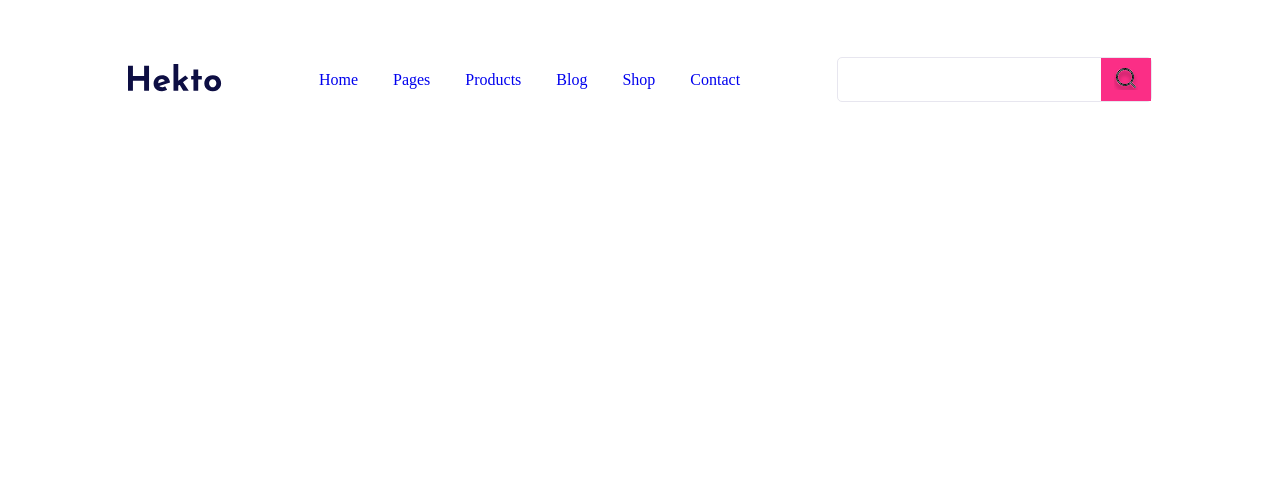
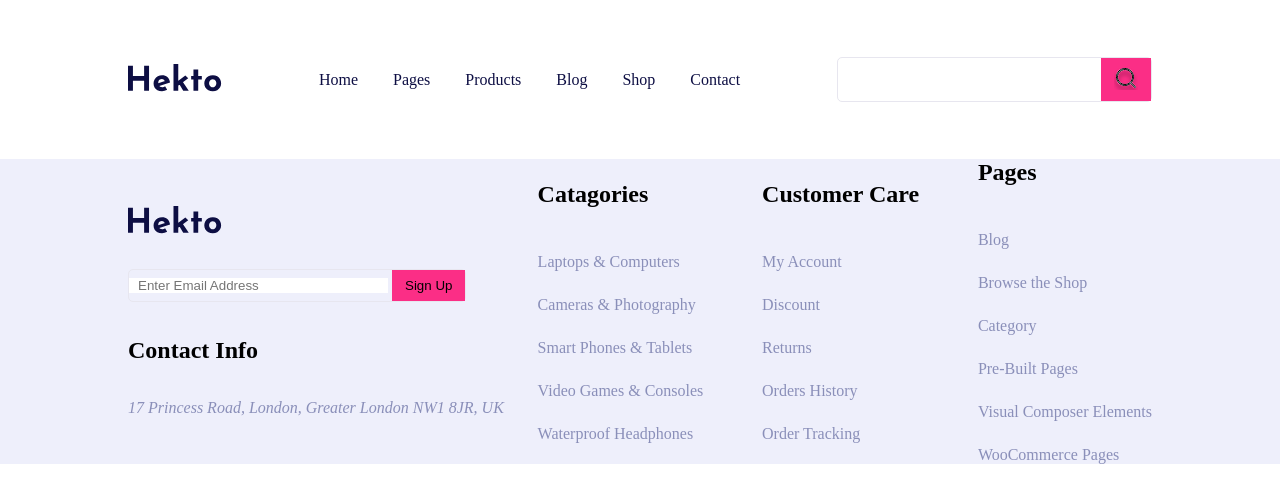
Before and after one commit to bisanNhamad/hecto-project, a plain HTML site: page index.html in a window 1280 px wide. Drawn offline with Linux system fonts and the light colour scheme.

Commit message:
create a footer section

```diff
--- a/assets/base.css
+++ b/assets/base.css
@@ -29,3 +29,39 @@ ul
     width: 80%;
     margin: auto;
 }
+.d-flex
+{
+    display: flex;
+}
+.flex-direction
+{
+    flex-direction: column;
+}
+.gap-1
+{
+    gap: 5px;
+}
+.gap-2
+{
+    gap: 10px;
+}
+.gap-3
+{
+    gap: 15px;
+}
+.gap-5
+{
+    gap: 20px;
+}
+.gap-6
+{
+    gap: 25px;
+}
+.gap-7
+{
+    gap: 30px;
+}
+.gap-8
+{
+    gap: 35px;
+}
--- a/assets/main.css
+++ b/assets/main.css
@@ -16,7 +16,7 @@ body
 }
 .list a
 {
-    color: 0D0E43;
+    color: #0D0E43;
 }
 
 .header.active
@@ -46,3 +46,24 @@ body
     border: 1px solid #E7E6EF;
     border-radius: 5px;
 }
+.footer
+{
+    background-color: #EEEFFB;
+}
+.footer .right-side
+{
+    width: 60%;
+}
+.footer .left-side
+{
+    gap: 35px;
+    align-items: flex-start;
+}
+.footer-item
+{
+    gap: 45px;
+}
+.footer a, .address-info
+{
+    color: #8A8FB9;
+}
--- a/index.html
+++ b/index.html
@@ -53,5 +53,61 @@
         </div>
 
     </header>
+    <footer class="footer">
+        <div class="container">
+            <div class="row">
+                <div class="left-side d-flex flex-direction">
+                    <img src="./assets/img/img-logo/Hekto.svg" />
+                    <div class="search">
+                        <form>
+                            <input type="email" placeholder="Enter Email Address">
+                            <button type="submit" class="text-width">Sign Up</button>
+                        </form>
+                    </div>
+
+                    <h2>Contact Info</h2>
+                    <div class="address-info">
+                        <address>17 Princess Road, London, Greater London NW1 8JR, UK</address>
+                    </div>
+                </div>
+
+                <div class="right-side">
+                    <div class="row">
+                        <div class="footer-item d-flex flex-direction gap-3">
+                            <h2>Catagories</h2>
+                            <nav class="d-flex flex-direction gap-6">
+                                <a href="#">Laptops & Computers</a>
+                                <a href="#">Cameras & Photography</a>
+                                <a href="#">Smart Phones & Tablets</a>
+                                <a href="#">Video Games & Consoles</a>
+                                <a href="#">Waterproof Headphones</a>
+
+                            </nav>
+                        </div>
+                        <div class="footer-item d-flex flex-direction gap-3">
+                            <h2>Customer Care</h2>
+                            <nav class="d-flex flex-direction gap-6">
+                                <a href="#">My Account</a>
+                                <a href="#">Discount</a>
+                                <a href="#">Returns</a>
+                                <a href="#">Orders History</a>
+                                <a href="#">Order Tracking</a>
+                        </div>
+                        <div class="footer-item d-flex flex-direction gap-3">
+                            <h2>Pages</h2>
+                            <nav class="d-flex flex-direction gap-6">
+                                <a href="#">Blog</a>
+                                <a href="#">Browse the Shop</a>
+                                <a href="#">Category</a>
+                                <a href="#">Pre-Built Pages</a>
+                                <a href="#">Visual Composer Elements</a>
+                                <a href="#">WooCommerce Pages</a>
+                            </nav>
+                        </div>
+                    </div>
+                </div>
+            </div>
+        </div>
+    </footer>
 </body>
 </html>
```
